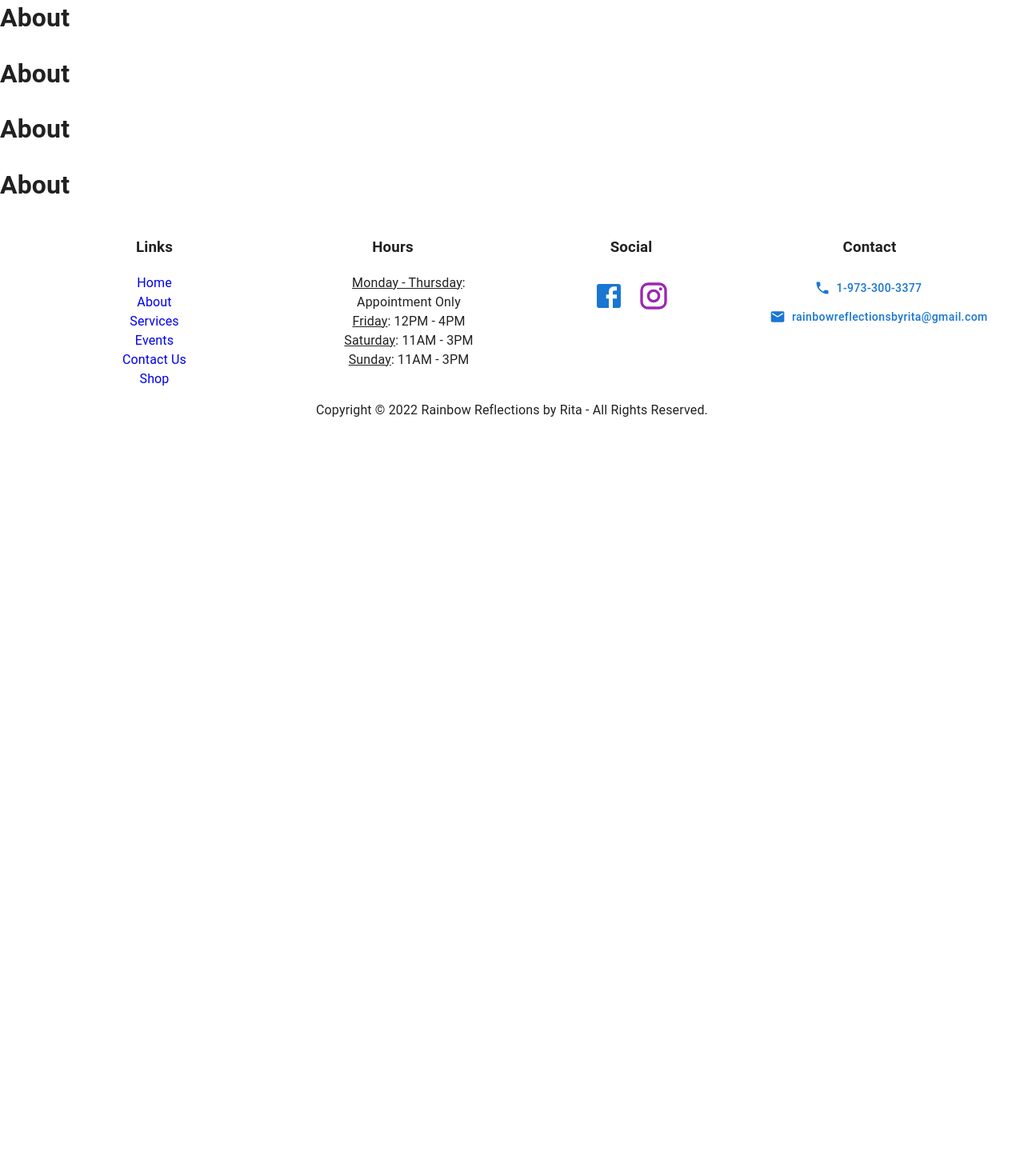
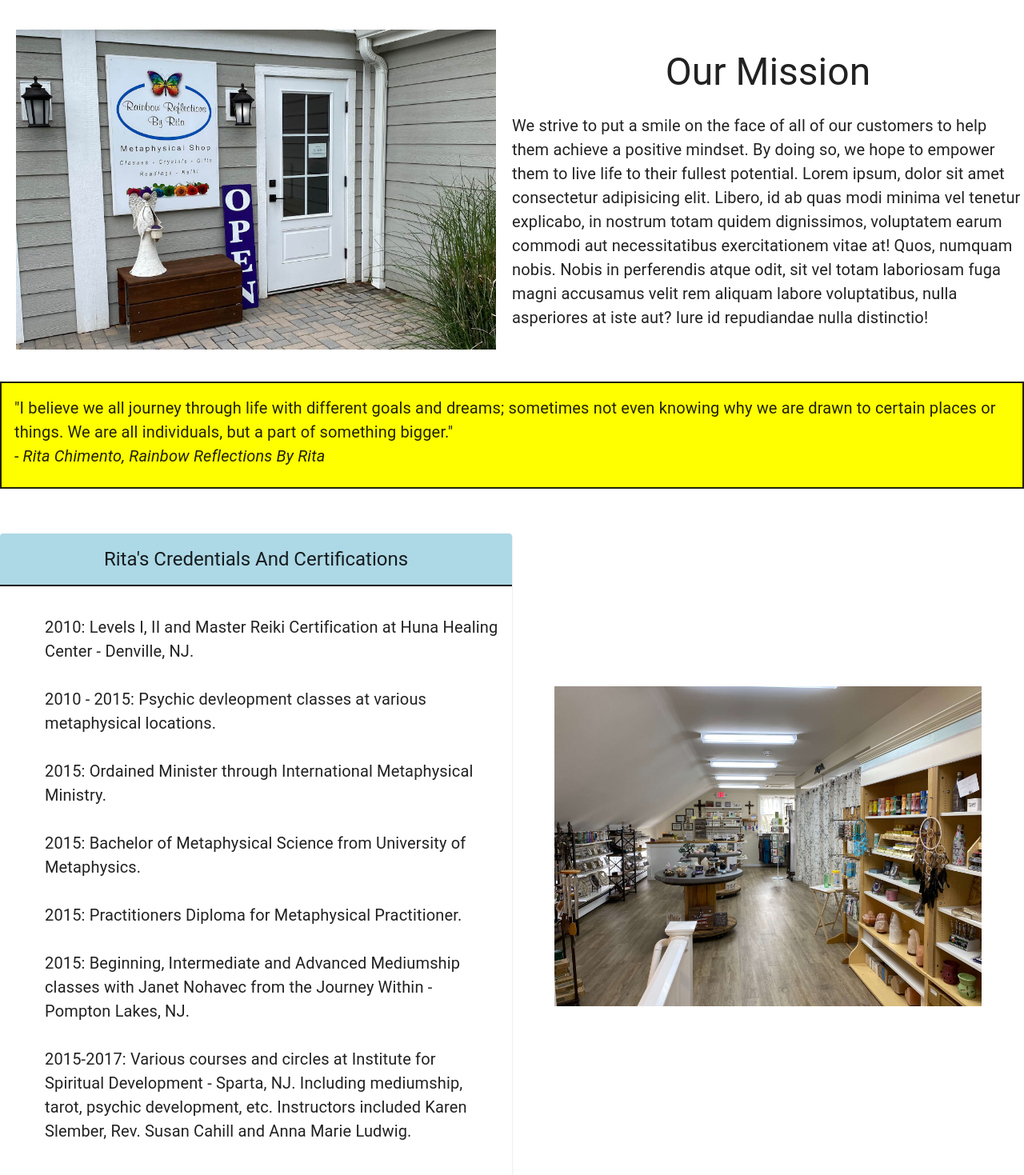
Before and after one commit to jimchimento-dev/rainbowreflectionsbyrita, a React (Create React App) app in the folder client/: page /about in a window 1280 px wide. Shown: the part 180-1649 px from the top of the page at 80% size. Before the commit the page ends 800 px from the top, so only its background shows below. Built offline with nearby package versions, Linux system fonts and the light colour scheme.

Commit message:
About page layout, need to fine tune styles.

```diff
--- a/client/src/App.css
+++ b/client/src/App.css
@@ -17,7 +17,6 @@ body {
   height: auto;
 }
 
-.media-body {
-  -ms-flex: 1;
-  flex: 1;
+ul {
+  list-style: none
 }
--- a/client/src/components/About.js
+++ b/client/src/components/About.js
@@ -1,14 +1,76 @@
 import React from 'react';
+import { Typography, Card, CardContent, CardHeader, Grid } from '@mui/material';
 
 const About = () => {
     return (
-        <div>
-            <h1>About</h1>
-            <h1>About</h1>
-            <h1>About</h1>
-            <h1>About</h1>
-            <h1>About</h1>
-        </div>
+        <>
+            <Grid container>
+                <Grid item xs={12} sx={{ textAlign: 'center' }}>
+                    <Typography variant="h2">About Us</Typography>
+                    <hr />
+                </Grid>
+            </Grid>
+            <Grid container direction="row" justifyContent="center" alignItems="center" mt={5}>
+                <Grid item xs={12} sm={6} direction="column" sx={{ display: "flex", alignItems: "center" }}>
+                    <img src="/assets/images/Rainbow Reflections Store Outside New (1).jpg" alt="Rainbow Reflections Outside" style={{ maxWidth: '100%', height: '400px' }} />
+                </Grid>
+                <Grid item xs={12} sm={6}>
+                    <Typography variant="h3" sx={{ textAlign: 'center' }} mb={3}>Our Mission</Typography>
+                    <Typography variant="p" sx={{ fontSize: '20px' }}>We strive to put a smile on the face of all of our customers to help
+                    them achieve a positive mindset. By doing so, we hope to empower them to live life to their fullest
+                    potential. Lorem ipsum, dolor sit amet consectetur adipisicing elit. Libero, id ab quas modi
+                    minima vel tenetur explicabo, in nostrum totam quidem dignissimos, voluptatem earum commodi aut
+                    necessitatibus exercitationem vitae at!
+                    Quos, numquam nobis. Nobis in perferendis atque odit, sit vel totam laboriosam fuga magni
+                    accusamus velit rem aliquam labore voluptatibus, nulla asperiores at iste aut? Iure id repudiandae nulla distinctio!</Typography>
+                </Grid>
+                <Grid item xs={12} mt={5}>
+                    <CardContent sx={{ backgroundColor: "yellow", border: '2px solid', fontSize: '20px', mx: 'auto', overflow: 'auto' }}>
+                        <Typography variant="p" sx={{ fontSize: '20px' }}>
+                            "I believe we all journey through life with different goals and dreams; sometimes not even knowing why we are drawn to certain places or things. We are all individuals, but a part of something bigger."
+                        </Typography>
+                        <footer>
+                            <cite title="Source Title"> - Rita Chimento, Rainbow Reflections By Rita</cite>
+                        </footer>
+                    </CardContent>
+                </Grid>
+                <Grid item xs={12} sm={6} mt={7} mb={4}>
+                    <Card>
+                        <CardHeader title="Rita's Credentials And Certifications" sx={{ borderBottom: '2px solid black', textAlign: 'center', backgroundColor: 'lightblue' }} />
+                        <CardContent sx={{ fontSize: '20px' }}>
+                            <ul>
+                                <li>2010: Levels I, II and Master Reiki Certification at Huna Healing Center - Denville,
+                                NJ.
+                                </li>
+                                <br />
+                                <li>2010 - 2015: Psychic devleopment classes at various metaphysical locations.</li>
+                                <br />
+                                <li>2015: Ordained Minister through International Metaphysical Ministry.</li>
+                                <br />
+                                <li>2015: Bachelor of Metaphysical Science from University of Metaphysics.</li>
+                                <br />
+                                <li>2015: Practitioners Diploma for Metaphysical Practitioner.</li>
+                                <br />
+                                <li>2015: Beginning, Intermediate and Advanced Mediumship classes with Janet Nohavec
+                                from
+                                the
+                                    Journey Within - Pompton Lakes, NJ.</li>
+                                <br />
+                                <li>2015-2017: Various courses and circles at Institute for Spiritual Development -
+                                Sparta,
+                                NJ.
+                                Including mediumship, tarot, psychic development, etc. Instructors included Karen
+                                Slember,
+                                    Rev. Susan Cahill and Anna Marie Ludwig.</li>
+                            </ul>
+                        </CardContent>
+                    </Card>
+                </Grid>
+                <Grid item xs={12} sm={6} direction="column" sx={{ display: "flex", alignItems: "center" }}>
+                    <img src="/assets/images/Rainbow Reflections Store Inside (1).jpg" alt="Rainbow Reflections Inside" style={{ maxWidth: '100%', height: '400px' }} />
+                </Grid>
+            </Grid>
+        </>
     )
 }
 
```
